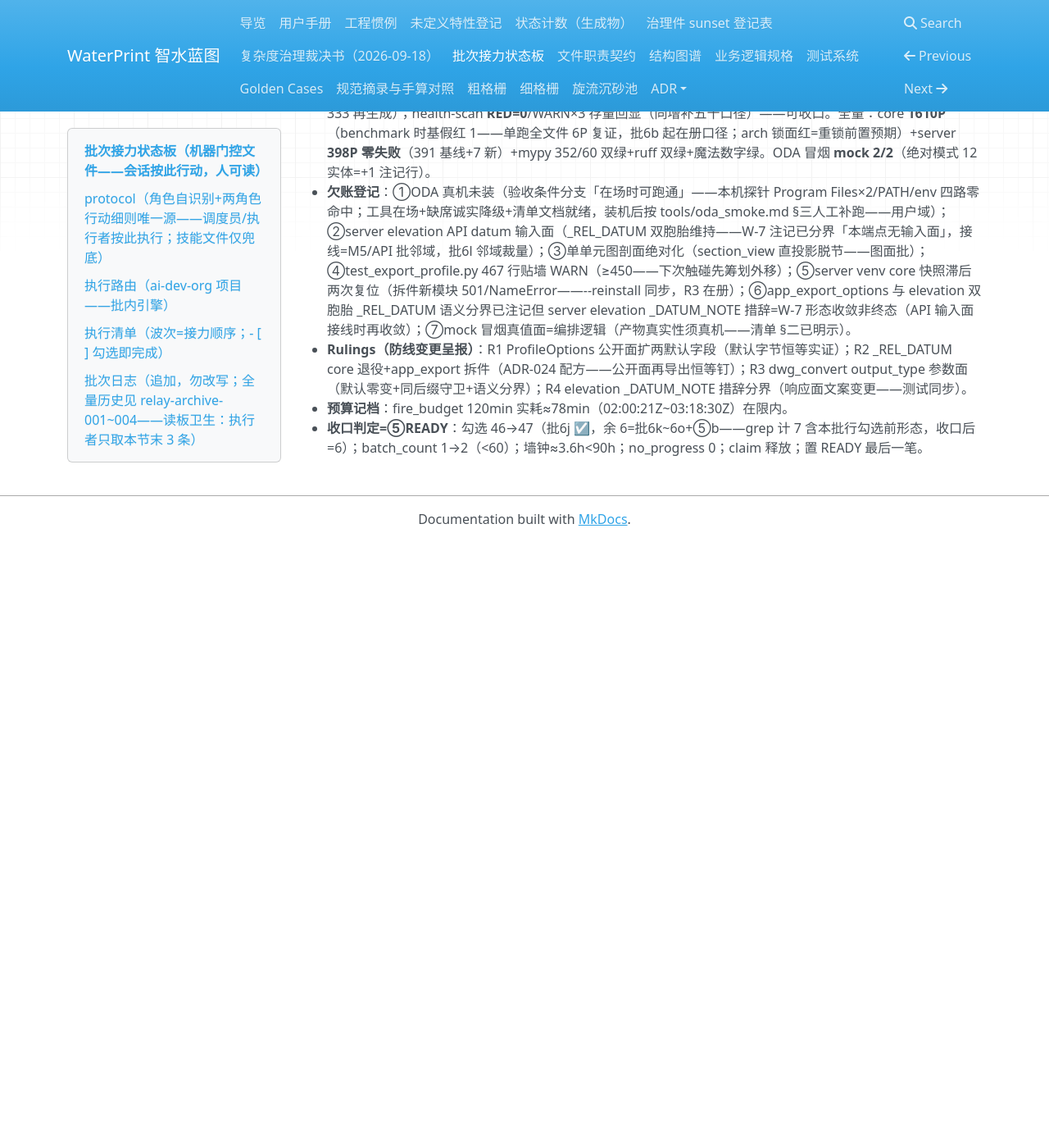
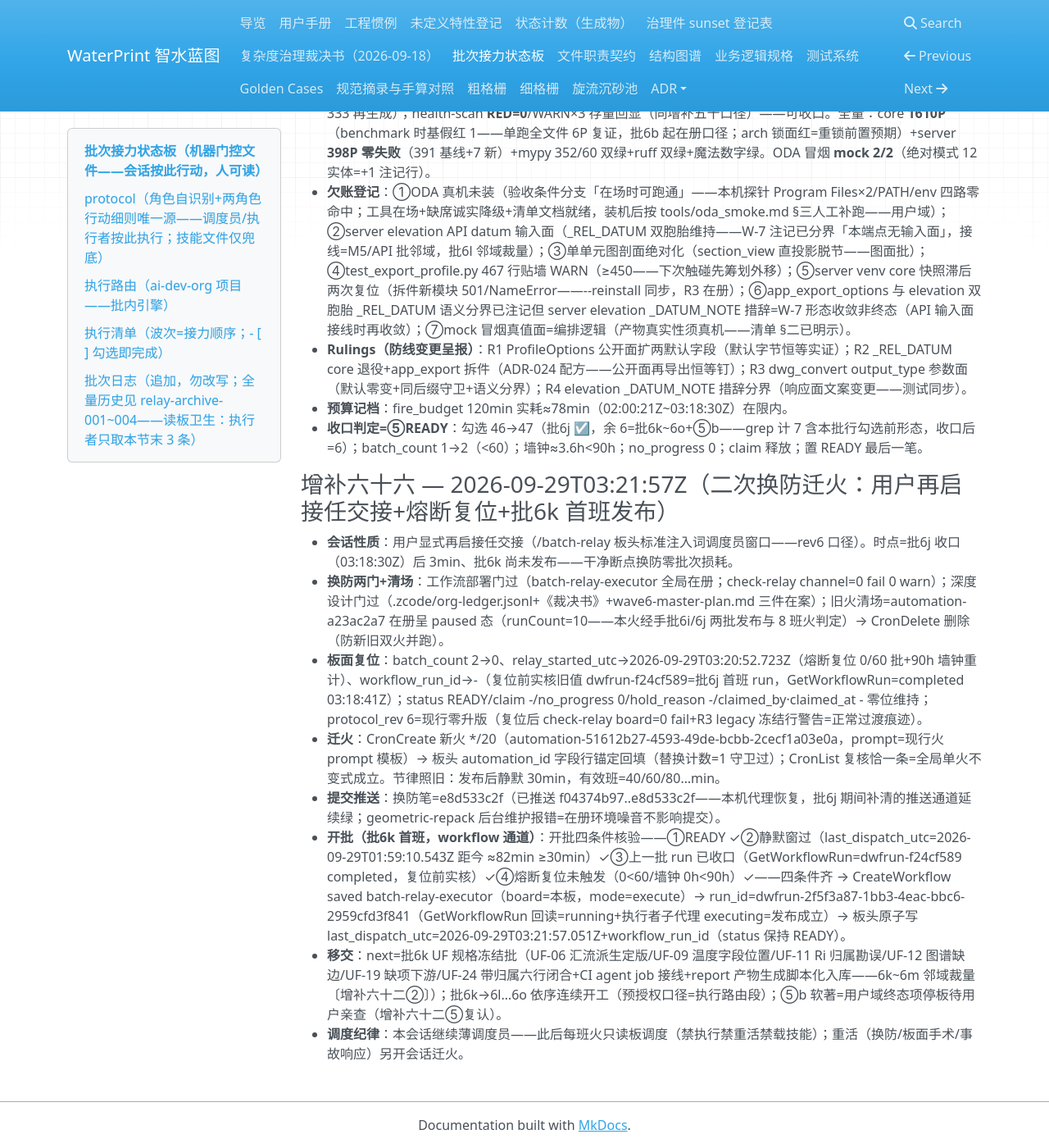
Before and after one commit to yyx20040712/waterprint, an MkDocs documentation site: the page built from docs/handoff/relay.md, in a window 1280 px wide and 1400 px high, scrolled down 25526 px. Shown: the whole window at 82% size. Built offline with MkDocs 1.6.1, drawn with Linux system fonts in a browser that asks for light colours; nearby versions of some CDN libraries; before the commit the page ends 26187 px from its top, so only the background shows below that; some of the changed text lies outside the part shown.

Commit message:
批6k 首班发布笔（增补六十六）：二次换防后开批——CreateWorkflow saved batch-relay-executor→run dwfrun-2f5f3a87 回读 running 发布成立+板头 last_dispatch_utc/workflow_run_id 回填+增补六十六换防日志全档

```diff
--- a/docs/handoff/relay.md
+++ b/docs/handoff/relay.md
@@ -26,8 +26,8 @@
 - checked_total: 53 <!-- 2026-09-26 增补五十六：+1=批6o 词表标准化立项（用户 H 裁决）；旧值 52 -->
 - checked_done: 47 <!-- 2026-09-29 批6j 收口 46→47（增补六十五） -->
 - protocol_rev: 6 <!-- 2026-09-26 换防升版 rev5→6（执行指令锚根批=现行：仓根锚定纪律+执行指令行参数化+开批通道标签去 rev 化）；旧值 5 -->
-- last_dispatch_utc: 2026-09-29T01:59:10.543Z <!-- 2026-09-29 批6j 首班发布成立（回读=run dwfrun-f24cf589-0e9d-4859-9a45-ddd44247dd02 running+执行者子代理 executing）；旧值 2026-09-29T00:03:34.385Z（批6i 首班） -->
-- workflow_run_id: - <!-- 2026-09-29 二次换防复位；旧值 dwfrun-f24cf589…（批6j 首班 run——GetWorkflowRun 实核 completed 2026-09-29T03:18:41Z） -->
+- last_dispatch_utc: 2026-09-29T03:21:57.051Z <!-- 2026-09-29 批6k 首班发布成立（回读=run dwfrun-2f5f3a87-1bb3-4eac-bbc6-2959cfd3f841 running+执行者子代理 executing）；旧值 2026-09-29T01:59:10.543Z（批6j 首班） -->
+- workflow_run_id: dwfrun-2f5f3a87-1bb3-4eac-bbc6-2959cfd3f841 <!-- 批6k 首班执行工作流（UF 规格冻结批——UF-06 汇流派生定版/UF-09 温度字段位置/UF-11 Ri 归属勘误/UF-12 图谱缺边/UF-19 缺项下游/UF-24 带归属六行闭合+CI agent job 接线+report 产物生成脚本化入库〔增补六十二②〕） -->
 - relay_started_utc: 2026-09-29T03:20:52.723Z <!-- 2026-09-29 二次换防时刻（用户显式再启接任交接——熔断复位 0/60 批+90h 墙钟重计）；旧值 2026-09-28T23:42:01.859Z（首换防） -->
 - batch_count: 0 <!-- 2026-09-29 二次换防复位（熔断预算 0/60 重计）；旧值 2（批6i+6j） -->
 - max_batches: 60
@@ -392,3 +392,14 @@
 - **Rulings（防线变更呈报）**：R1 ProfileOptions 公开面扩两默认字段（默认字节恒等实证）；R2 _REL_DATUM core 退役+app_export 拆件（ADR-024 配方——公开面再导出恒等钉）；R3 dwg_convert output_type 参数面（默认零变+同后缀守卫+语义分界）；R4 elevation _DATUM_NOTE 措辞分界（响应面文案变更——测试同步）。
 - **预算记档**：fire_budget 120min 实耗≈78min（02:00:21Z~03:18:30Z）在限内。
 - **收口判定=⑤READY**：勾选 46→47（批6j ☑，余 6=批6k~6o+⑤b——grep 计 7 含本批行勾选前形态，收口后=6）；batch_count 1→2（<60）；墙钟≈3.6h<90h；no_progress 0；claim 释放；置 READY 最后一笔。
+
+### 增补六十六 — 2026-09-29T03:21:57Z（二次换防迁火：用户再启接任交接+熔断复位+批6k 首班发布）
+
+- **会话性质**：用户显式再启接任交接（/batch-relay 板头标准注入词调度员窗口——rev6 口径）。时点=批6j 收口（03:18:30Z）后 3min、批6k 尚未发布——干净断点换防零批次损耗。
+- **换防两门+清场**：工作流部署门过（batch-relay-executor 全局在册；check-relay channel=0 fail 0 warn）；深度设计门过（.zcode/org-ledger.jsonl+《裁决书》+wave6-master-plan.md 三件在案）；旧火清场=automation-a23ac2a7 在册呈 paused 态（runCount=10——本火经手批6i/6j 两批发布与 8 班火判定）→ CronDelete 删除（防新旧双火并跑）。
+- **板面复位**：batch_count 2→0、relay_started_utc→2026-09-29T03:20:52.723Z（熔断复位 0/60 批+90h 墙钟重计）、workflow_run_id→-（复位前实核旧值 dwfrun-f24cf589=批6j 首班 run，GetWorkflowRun=completed 03:18:41Z）；status READY/claim -/no_progress 0/hold_reason -/claimed_by·claimed_at - 零位维持；protocol_rev 6=现行零升版（复位后 check-relay board=0 fail+R3 legacy 冻结行警告=正常过渡痕迹）。
+- **迁火**：CronCreate 新火 */20（automation-51612b27-4593-49de-bcbb-2cecf1a03e0a，prompt=现行火 prompt 模板）→ 板头 automation_id 字段行锚定回填（替换计数=1 守卫过）；CronList 复核恰一条=全局单火不变式成立。节律照旧：发布后静默 30min，有效班=40/60/80…min。
+- **提交推送**：换防笔=e8d533c2f（已推送 f04374b97..e8d533c2f——本机代理恢复，批6j 期间补清的推送通道延续绿；geometric-repack 后台维护报错=在册环境噪音不影响提交）。
+- **开批（批6k 首班，workflow 通道）**：开批四条件核验——①READY ✓②静默窗过（last_dispatch_utc=2026-09-29T01:59:10.543Z 距今 ≈82min ≥30min）✓③上一批 run 已收口（GetWorkflowRun=dwfrun-f24cf589 completed，复位前实核）✓④熔断复位未触发（0<60/墙钟 0h<90h）✓——四条件齐 → CreateWorkflow saved batch-relay-executor（board=本板，mode=execute）→ run_id=dwfrun-2f5f3a87-1bb3-4eac-bbc6-2959cfd3f841（GetWorkflowRun 回读=running+执行者子代理 executing=发布成立）→ 板头原子写 last_dispatch_utc=2026-09-29T03:21:57.051Z+workflow_run_id（status 保持 READY）。
+- **移交**：next=批6k UF 规格冻结批（UF-06 汇流派生定版/UF-09 温度字段位置/UF-11 Ri 归属勘误/UF-12 图谱缺边/UF-19 缺项下游/UF-24 带归属六行闭合+CI agent job 接线+report 产物生成脚本化入库——6k~6m 邻域裁量〔增补六十二②〕）；批6k→6l…6o 依序连续开工（预授权口径=执行路由段）；⑤b 软著=用户域终态项停板待用户亲查（增补六十二⑤复认）。
+- **调度纪律**：本会话继续薄调度员——此后每班火只读板调度（禁执行禁重活禁载技能）；重活（换防/板面手术/事故响应）另开会话迁火。
```
